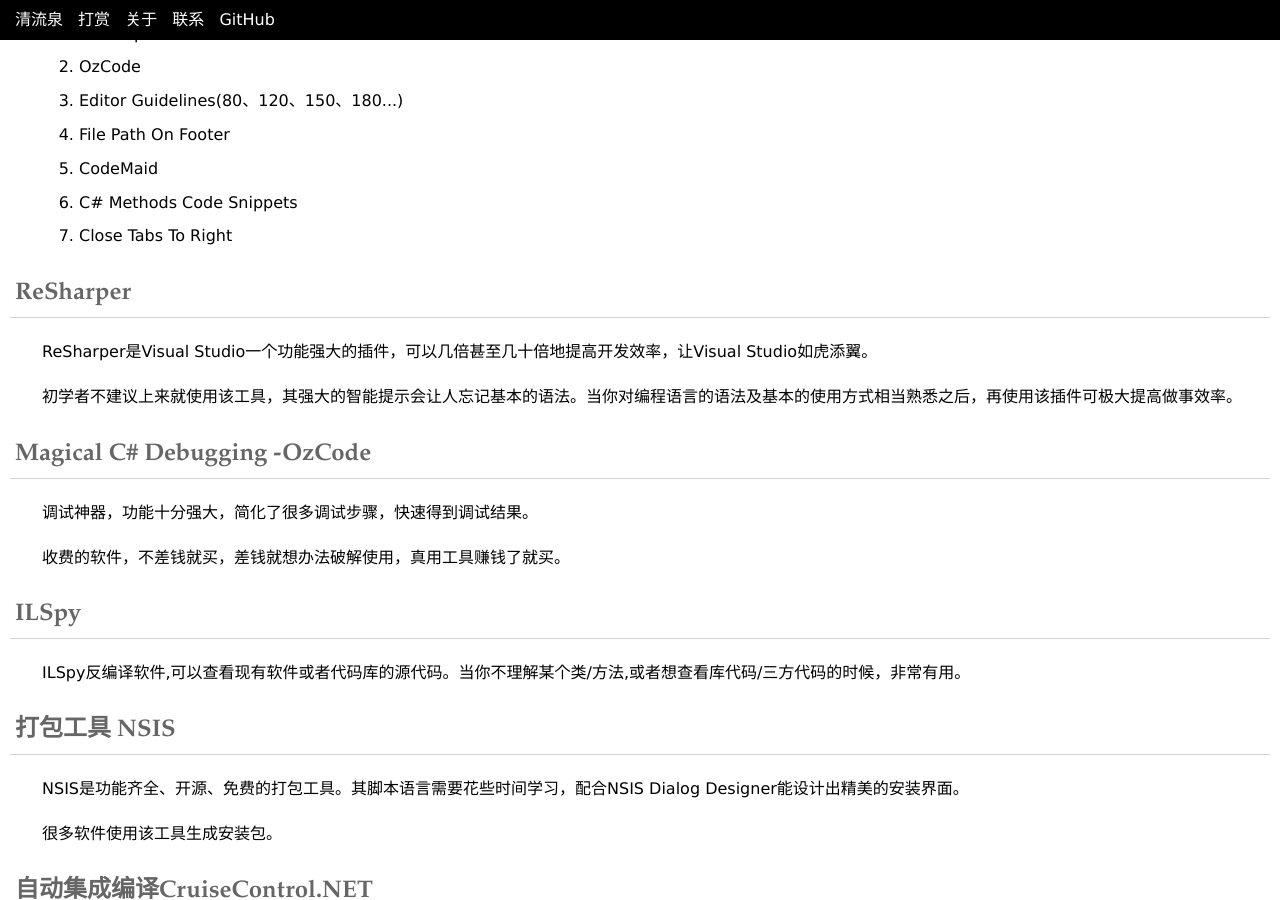
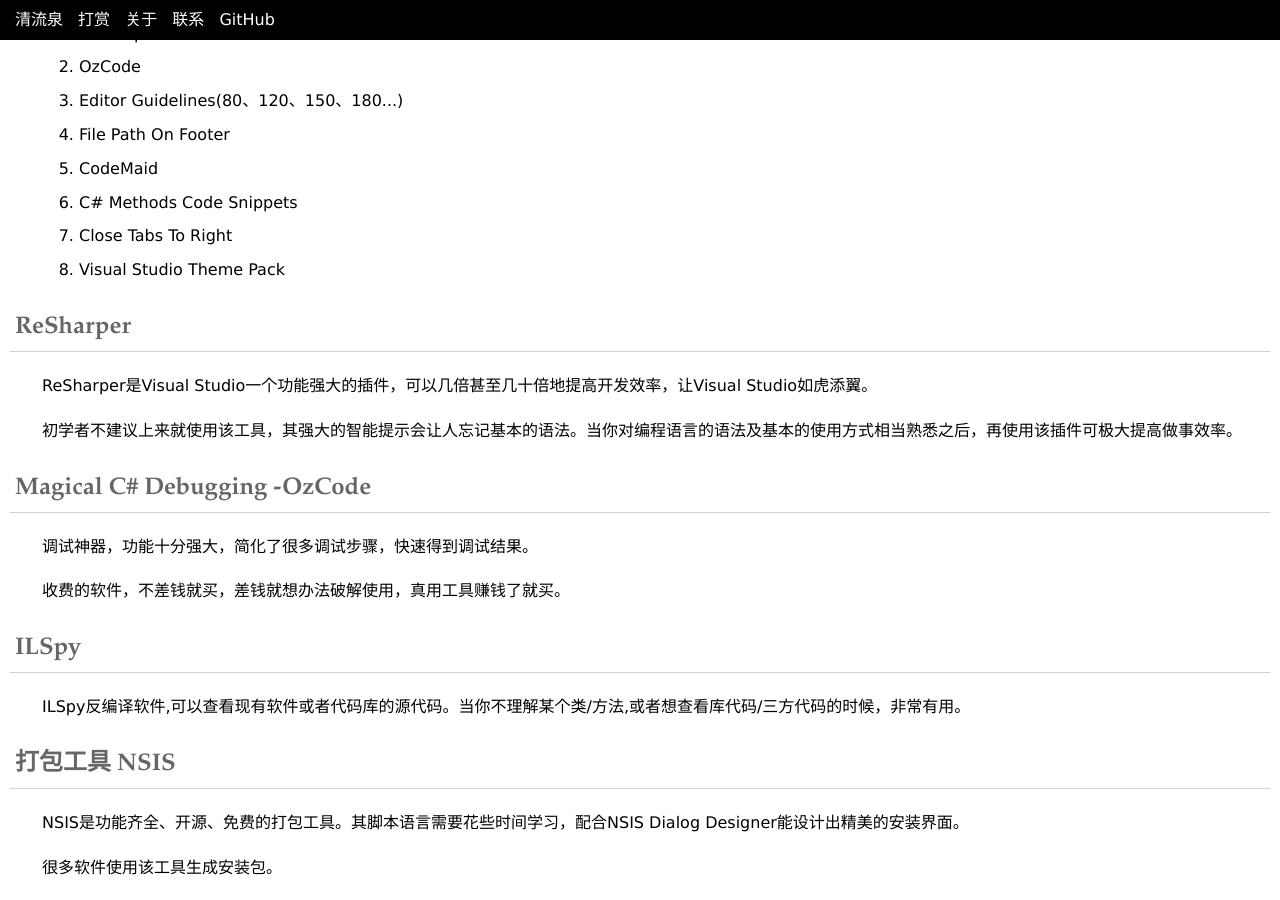
Before and after one commit to yinyongxian/yinyongxian.github.io, a Jekyll site: the page built from _posts/2018/2018-06-01-csharp-development-common-tools.html, in a window 1280 px wide and 900 px high, scrolled down 542 px. Built offline with Jekyll 4.4.1, drawn with Linux system fonts in a browser that asks for light colours.

Commit message:
Update 2018-06-01-csharp-development-common-tools.html

```diff
--- a/_posts/2018/2018-06-01-csharp-development-common-tools.html
+++ b/_posts/2018/2018-06-01-csharp-development-common-tools.html
@@ -39,6 +39,7 @@
     <li>CodeMaid</li>
     <li>C# Methods Code Snippets</li>
     <li>Close Tabs To Right</li>
+    <li>Visual Studio Theme Pack</li>
   </ol>
   </p>
   <h2>ReSharper</h2>
```
